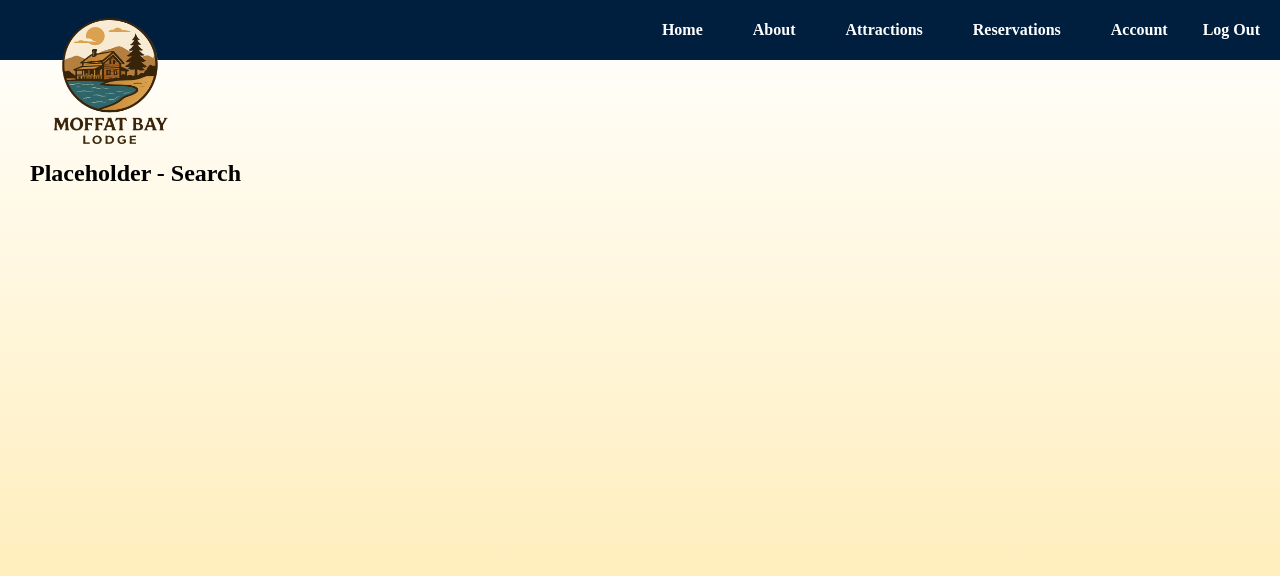
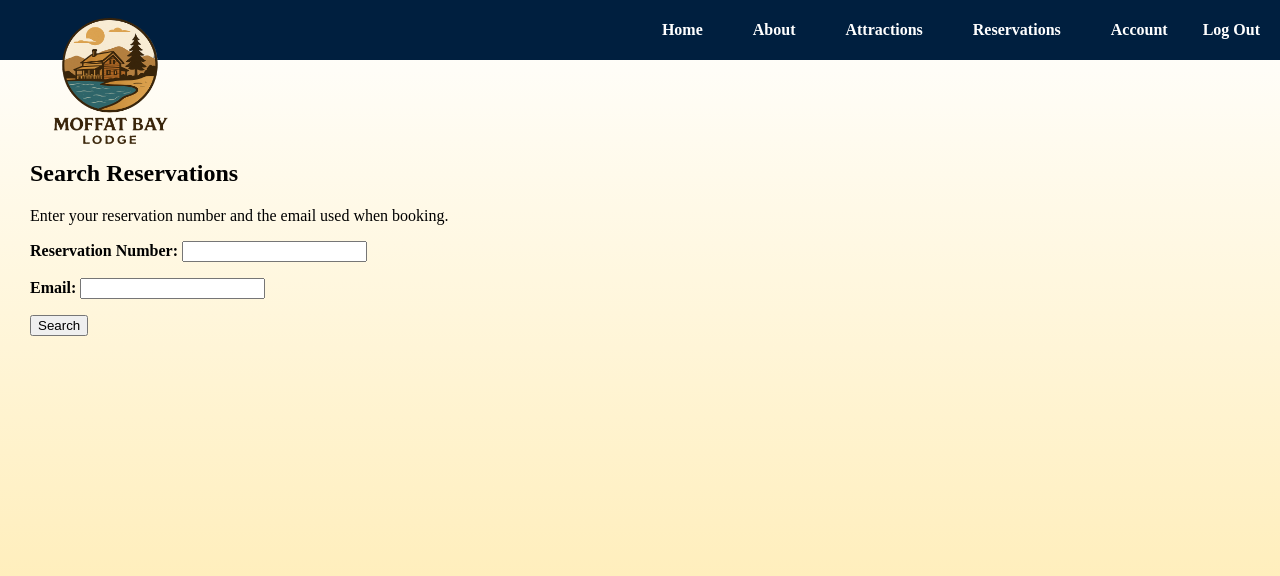
Before and after one commit to jessmonnier/moffatbay, a Django app: page /search/ in a window 1280 px wide. Shown: the top 576 px of the page. Run offline with Django 5.2, Linux system fonts and the light colour scheme; the visitor is signed in with stand-in values (Sample User, id 1); data that the repository does not hold is empty.

Commit message:
reservation look up

```diff
--- a/web/templates/pages/search.html
+++ b/web/templates/pages/search.html
@@ -6,10 +6,70 @@ Professor Sue Sampson
 Developed October thru December of 2025
 -->
 
-{% extends 'pages/base.html' %}
+<!--
+CSD-460 Capstone Blue Team
+Moffat Bay Lodge Project
+Vee Bell, Deja Faison, Julia Gonzalez, Jess Monnier
+Professor Sue Sampson
+Developed October thru December of 2025
+-->
 
-{% block title %}Home | Moffat Bay Lodge{% endblock %}
+{% extends "pages/base.html" %}
+
+{% block title %}Search | Moffat Bay Lodge{% endblock %}
 
 {% block content %}
-    <h2>Placeholder - Search</h2>
+
+<h2>Search Reservations</h2>
+
+<p>Enter your reservation number and the email used when booking.</p>
+
+{% if lookup_error %}
+  <p style="color: darkred; font-weight: bold;">{{ lookup_error }}</p>
+{% endif %}
+
+<form method="post" style="margin-bottom: 20px;">
+  {% csrf_token %}
+  <p>
+    <label for="reservation_number"><strong>Reservation Number:</strong></label>
+    <input type="text" id="reservation_number" name="reservation_number"
+           value="{{ request.POST.reservation_number }}">
+  </p>
+  <p>
+    <label for="email"><strong>Email:</strong></label>
+    <input type="email" id="email" name="email"
+           value="{{ request.POST.email }}">
+  </p>
+  <button type="submit">Search</button>
+</form>
+
+{% if reservation %}
+  <hr />
+  <h3>Reservation Summary</h3>
+
+  <p><strong>Reservation Number:</strong> {{ reservation.id }}</p>
+
+  <h4>Guest Information</h4>
+  <ul>
+    <li><strong>Name:</strong> {{ reservation.guest_first_name }} {{ reservation.guest_last_name }}</li>
+    <li><strong>Email:</strong> {{ reservation.guest_email }}</li>
+    <li><strong>Phone:</strong> {{ reservation.guest_phone }}</li>
+  </ul>
+
+  <h4>Stay Details</h4>
+  <ul>
+    <li><strong>Check-in:</strong> {{ reservation.start_date }}</li>
+    <li><strong>Check-out:</strong> {{ reservation.end_date }}</li>
+    <li><strong>Guests:</strong> {{ reservation.guests }}</li>
+    <li><strong>Room Type:</strong> {{ reservation.room_type.name }}</li>
+  </ul>
+
+  <h4>Pricing</h4>
+  <ul>
+    <li><strong>Price per Night:</strong> ${{ price_per_night }}</li>
+    <li><strong>Nights:</strong> {{ nights }}</li>
+    <li><strong>Total Cost:</strong> ${{ total_cost }}</li>
+  </ul>
+{% endif %}
+
 {% endblock %}
```
